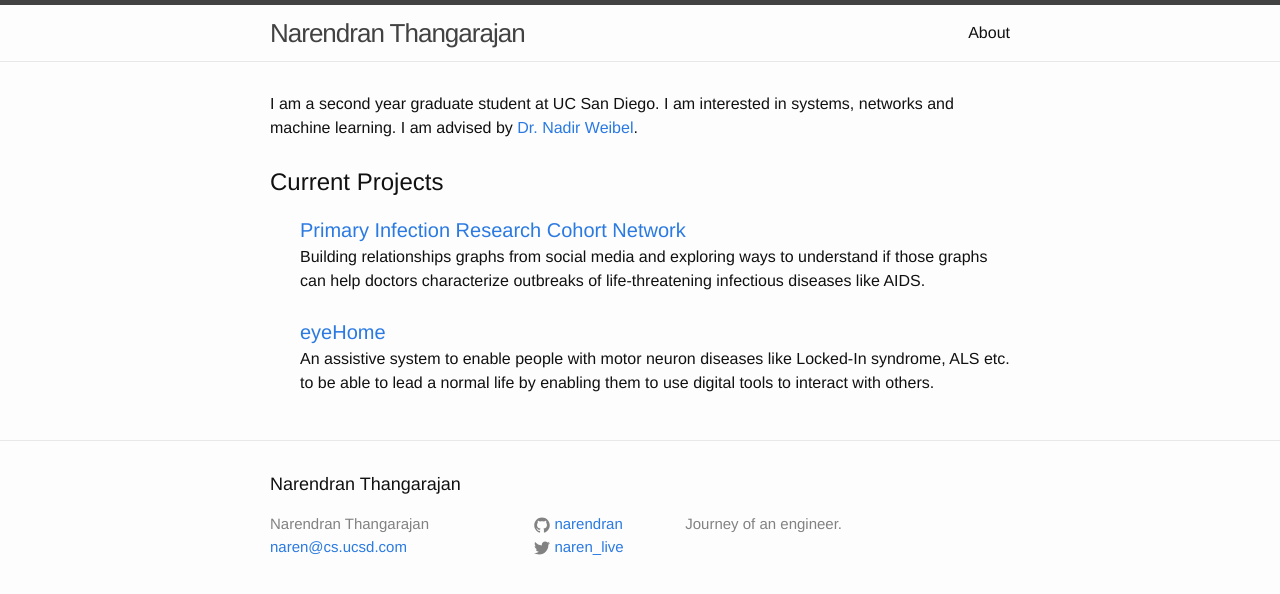
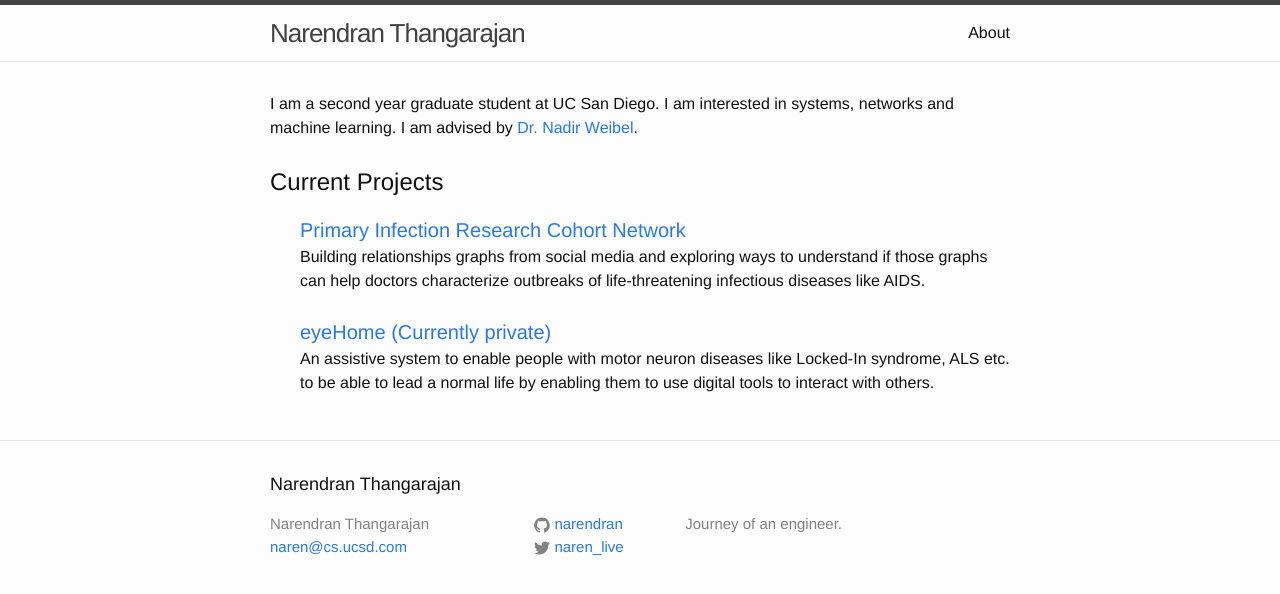
Before and after one commit to narendran/narendran.github.io, a Jekyll site: the page built from index.html, in a window 1280 px wide. Shown: the top 594 px of the page. Built offline with Jekyll 4.4.1, drawn with Linux system fonts in a browser that asks for light colours.

Commit message:
Mentioned private

```diff
--- a/index.html
+++ b/index.html
@@ -15,7 +15,7 @@ layout: default
     </li>
     <br/>
     <li>
-    <a class="project-link" href="https://github.com/WeibelLab/eyehome/wiki">eyeHome</a>
+    <a class="project-link" href="https://github.com/WeibelLab/eyehome/wiki">eyeHome (Currently private)</a>
     An assistive system to enable people with motor neuron diseases like Locked-In syndrome, ALS etc. to be able to lead a normal life by enabling them to use digital tools to interact with others.
     </li>
 
```
